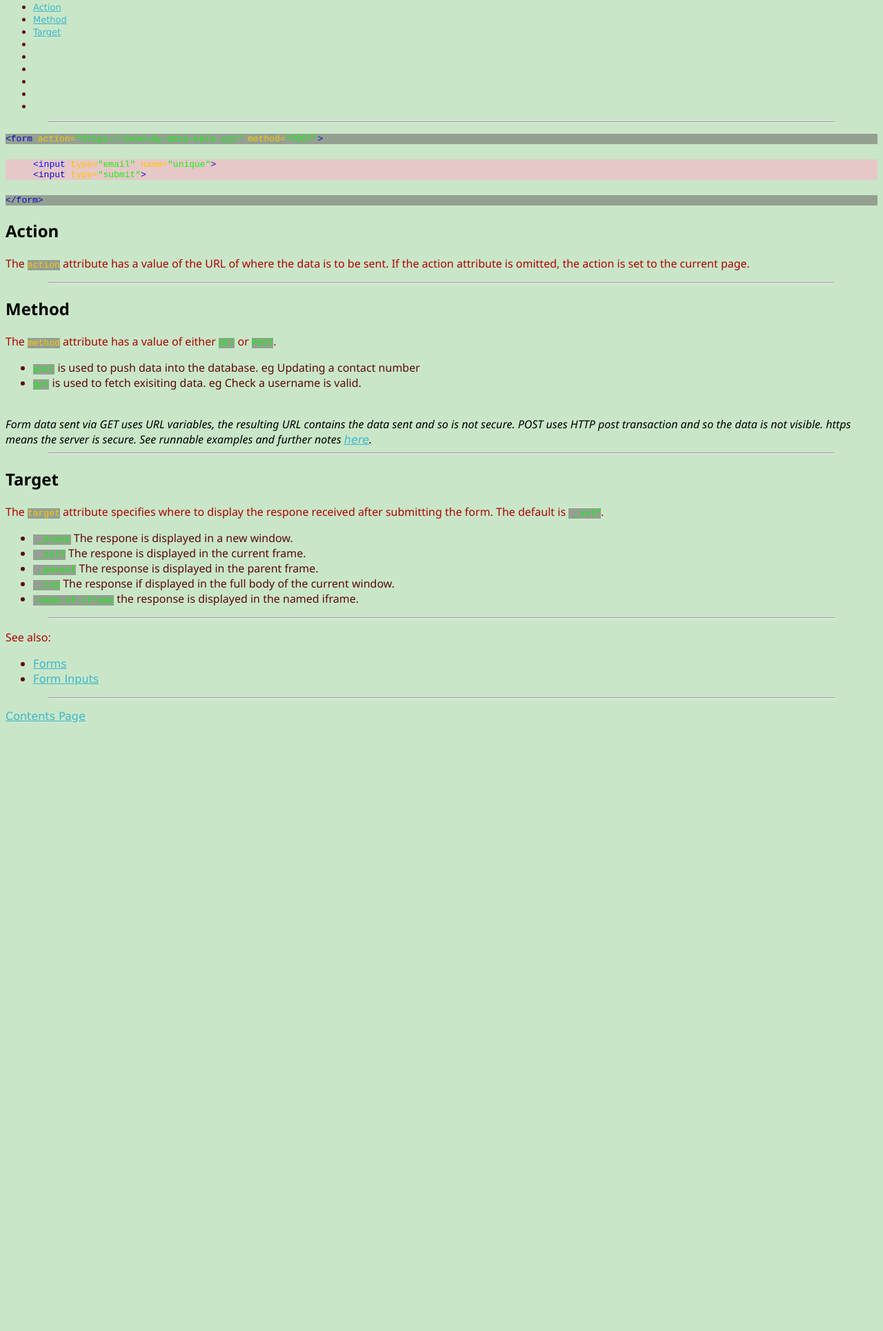
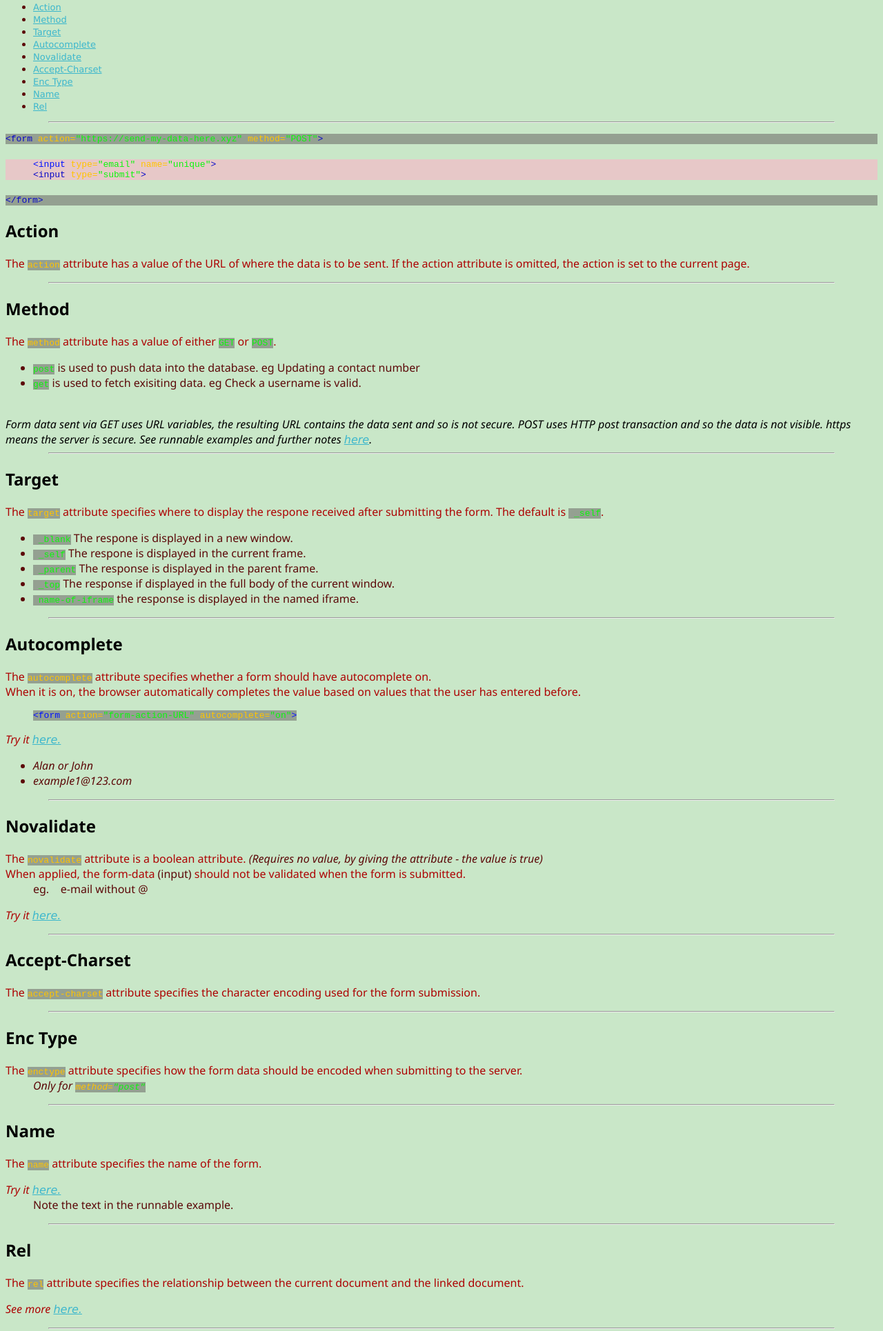
Before and after one commit to DaveyJH/How2s, a plain HTML site: page html/forms-attributes.html in a window 1280 px wide. Shown: the part 109-2039 px from the top of the page at 69% size. Before the commit the page ends 1173 px from the top, so only its background shows below. Drawn offline with Linux system fonts and the light colour scheme.

Commit message:
progress
finished form attributes.
link to form input attributes from contents.
more style changes.

```diff
--- a/html/forms-attributes.html
+++ b/html/forms-attributes.html
@@ -2,7 +2,8 @@
 <html lang="en-US">
     <head>
         <title>Form Attributes</title>
-        <link rel="stylesheet" href="../assets/css/style.css"
+        <link rel="stylesheet" href="../assets/css/style.css">
+
     </head>
     <body>
 
@@ -14,24 +15,28 @@
                 <li><a href="#action">Action</a></li>
                 <li><a href="#method">Method</a></li>
                 <li><a href="#target">Target</a></li>
-                <li><a href="#"></a></li>
-                <li><a href="#"></a></li>
-                <li><a href="#"></a></li>
-                <li><a href="#"></a></li>
-                <li><a href="#"></a></li>
-                <li><a href="#"></a></li>
+                <li><a href="#autocomplete">Autocomplete</a></li>
+                <li><a href="#novalidate">Novalidate</a></li>
+                <li><a href="#accept-charset">Accept-Charset</a></li>
+                <li><a href="#enctype">Enc Type</a></li>
+                <li><a href="#name">Name</a></li>
+                <li><a href="#rel">Rel</a></li>
             </ul>
             <hr>
         </div>
         <!-- code sample -->
         <div>
-            <p><div style="background-color: rgba(99, 94, 94, 0.514);"><code style="background-color: rgba(99, 94, 94, 0)";><span class="blue">&lt;form <span class="gold">action=</span><span class="green">&quot;https://send-my-data-here.xyz&quot; <span class="gold">method=</span><span class="green">&quot;POST&quot;</span><span class="blue">&#62;</span></code></div>
+            <p>
+                <div style="background-color: rgba(99, 94, 94, 0.514);"><code style="background-color: rgba(99, 94, 94, 0)";><span class="blue">&lt;form <span class="gold">action=</span><span class="green">&quot;https://send-my-data-here.xyz&quot; <span class="gold">method=</span><span class="green">&quot;POST&quot;</span><span class="blue">&#62;</span></code>
+                </div>
                 <br>
                 <div class="inset wipeout";><code style="background-color: inherit";><span>&lt;input <span class="gold">type=</span><span class="green">"email" <span class="gold">name=</span><span class="green">&quot;unique&quot;</span><span class="blue">&#62;</span></code>
-                    <br>
-                    <code style="background-color: inherit";><span class="blue">&lt;input <span class="gold">type=</span><span class="green">"submit"</span><span class="blue">&#62;</span></code>
-                </div><br>
-            <div style="background-color: rgba(99, 94, 94, 0.514)";><code style="background-color: rgba(99, 94, 94, 0)";><span class="blue">&lt;&#47;form&#62;</span></code></p></div>
+                <br>
+                <code style="background-color: inherit";><span class="blue">&lt;input <span class="gold">type=</span><span class="green">"submit"</span><span class="blue">&#62;</span></code>
+                </div>
+                <br>
+                <div style="background-color: rgba(99, 94, 94, 0.514)";><code style="background-color: rgba(99, 94, 94, 0)";><span class="blue">&lt;&#47;form&#62;</span></code>
+            </p>
         </div>
 
         <h2 id="action">Action</h2>
@@ -63,11 +68,67 @@
                 <li><code class="green">&nbsp;&#95;top</code><span> The response if displayed in the full body of the current window.</span></li>
                 <li><code class="green">&nbsp;name-of-iframe</code><span> the response is displayed in the named iframe.</span></li>
             </ul>
+            <hr>
         </div>
 
+        <h2 id="autocomplete">Autocomplete</h2>
+        <div>
+            <p>The <code class="gold">autocomplete</code> attribute specifies whether a form should have autocomplete on.
+                <br>When it is on, the browser automatically completes the value based on values that the user has entered before.</p>
+                <p class="inset"><code>&#60;form <span class="gold">action=</span><span class="green">&#34;form-action-URL&#34; </span><span class="gold">autocomplete=</span><span class="green">&#34;on&#34;</span>&#62;</code></p>
+                <p><em>Try it <a href="https://www.w3schools.com/html/tryit.asp?filename=tryhtml_form_autocomplete" target="_blank">here.</a>
+                    <ul><li>Alan or John</li>
+                        <li>example1@123.com</li>
+                    </ul>
+                    </em>
+                </p>
+            <hr>
+        </div>
 
+        <h2 id="novalidate">Novalidate</h2>
+        <div>
+            <p>The <code class="gold">novalidate</code> attribute is a boolean attribute. <em class="dark">(Requires no value, by giving the attribute - the value is true) </em>
+                <br>When applied, the form-data <span class="dark">(input)</span> should not be validated when the form is submitted.
+                <br><span class="inset dark">eg.&#160;&#160;&#160; e-mail without @</span>
+            </p>
+            <p><em>Try it <a href="https://www.w3schools.com/html/tryit.asp?filename=tryhtml_form_novalidate" target="_blank">here.</a></em>
+            </p>
 
-        <hr>
+            <hr>
+        </div>
+
+        <h2 id="accept-charset">Accept-Charset</h2>
+        <div>
+            <p>The <code class="gold">accept-charset</code> attribute specifies the character encoding used for the form submission.</p>
+            <hr>
+        </div>
+
+        <h2 id="enctype">Enc Type</h2>
+        <div>
+            <p>The <code class="gold">enctype</code> attribute specifies how the form data should be encoded when submitting to the server.
+            <br><em class="inset dark">Only for </span><code class="gold">method=<span class="green">&#34;post&#34;</span></code></em></p>
+            <hr>
+        </div>
+
+        <h2 id="name">Name</h2>
+        <div>
+            <p>The <code class="gold">name</code> attribute specifies the name of the form.
+            </p>
+            <p><em>Try it <a href="https://www.w3schools.com/html/tryit.asp?filename=tryhtml_form_name" target="_blank">here.</a></em>
+                <br>
+                <span class="inset dark">Note the text in the runnable example.</span>
+            </p>
+            <hr>
+        </div>
+
+        <h2 id="rel">Rel</h2>
+        <div>
+            <p>The <code class="gold">rel</code> attribute specifies the relationship between the current document and the linked document.
+            </p>
+            <p><em>See more <a href="https://www.w3schools.com/tags/att_form_rel.asp" target="_blank">here.</a></em>
+            <hr>
+        </div>
+
 
         <p>See also:
             <ul>
```
Also changed, not shown: contents.html (+6 -3 lines), html/anchor-attributes.html (+1 -1 lines), html/attributes.html (+6 -0 lines), html/class.html (+1 -1 lines), html/forms-inputs.html (+60 -9 lines), html/id.html (+1 -1 lines), 1 other file.
